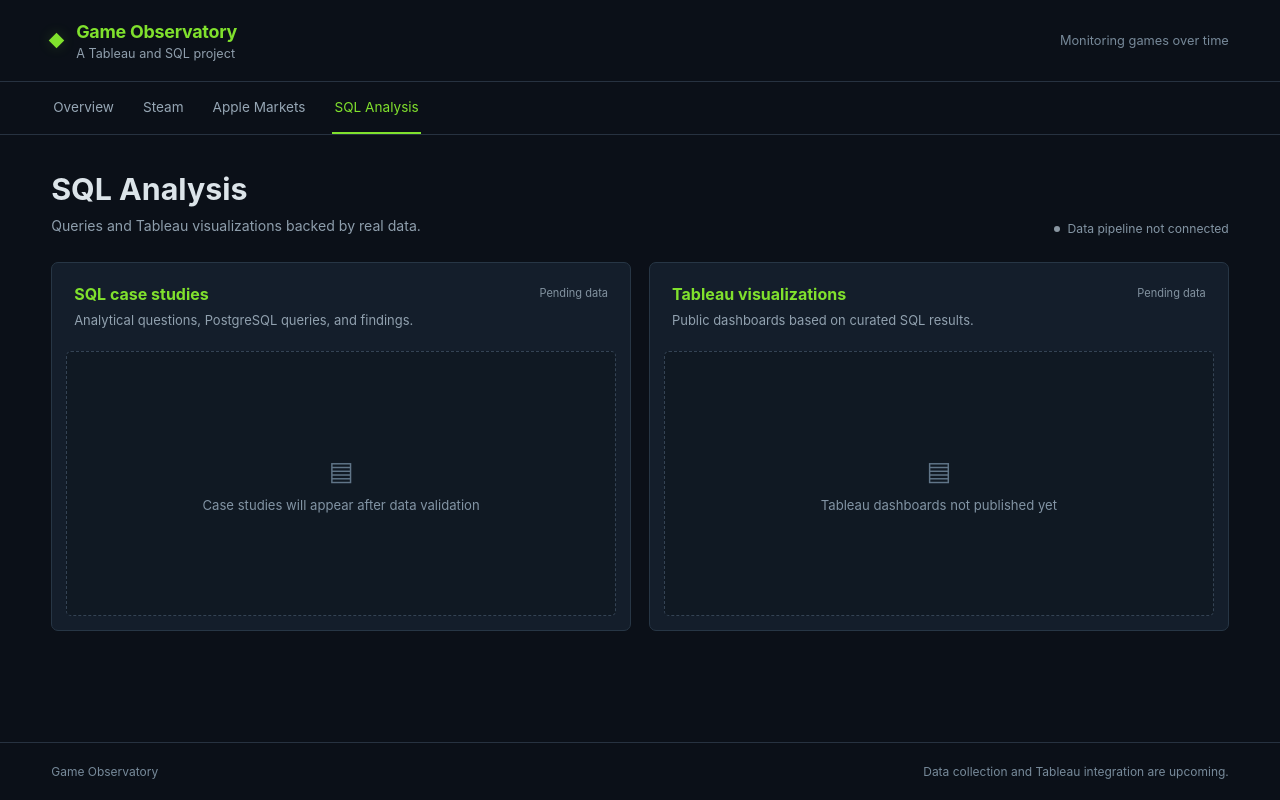
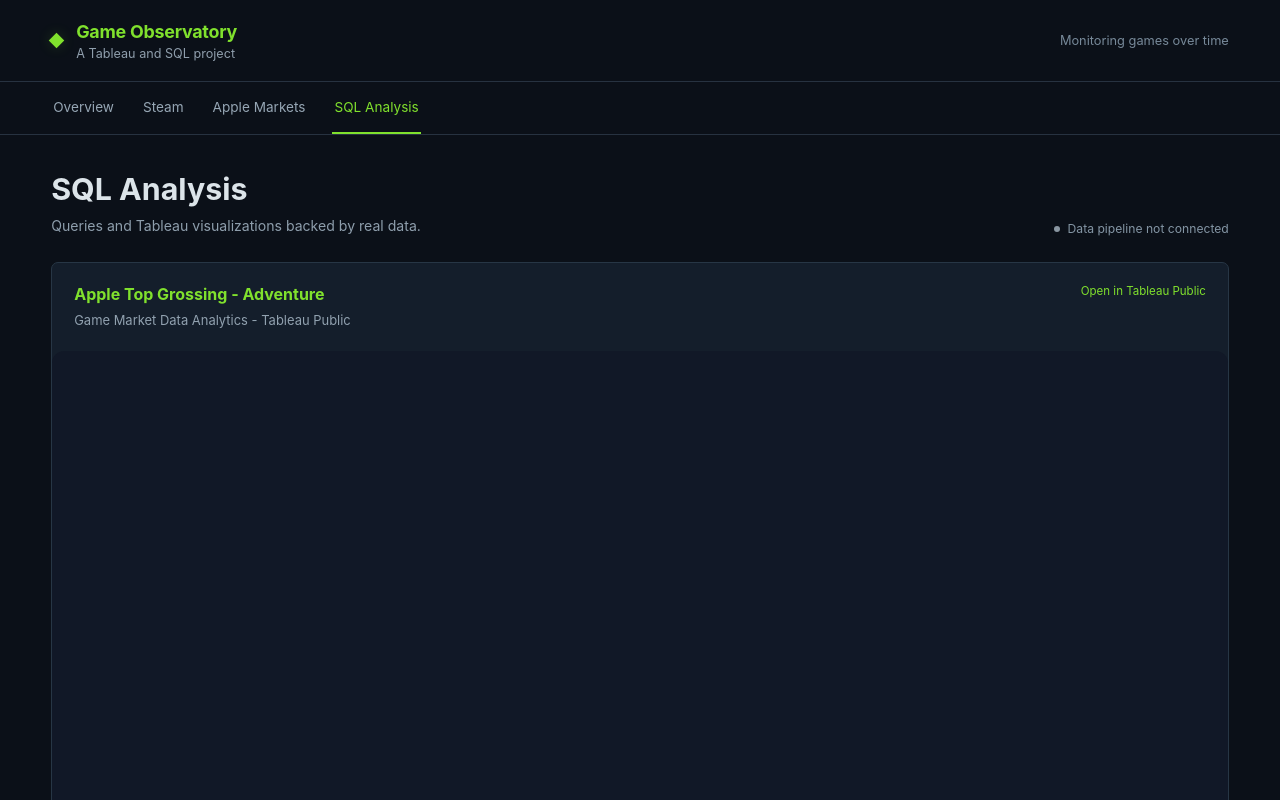
Before and after one commit to qatalyse/Game-Observatory, a React (Vite) app in the folder frontend/: page / in a window 1280 px wide. Both pictures are taken after a click on the button "SQL Analysis". Shown: the top 800 px of the page. Built offline with nearby package versions, Linux system fonts and the light colour scheme.

Commit message:
feat: embed Tableau Public dashboard in SQL Analysis

```diff
--- a/frontend/src/App.tsx
+++ b/frontend/src/App.tsx
@@ -23,6 +23,29 @@ function downloadCsv(name: string, rows: Ranking[]) {
   link.click(); link.remove(); URL.revokeObjectURL(url);
 }
 
+function TableauDashboard() {
+  return (
+    <section className="panel tableau-panel" aria-label="Tableau Public dashboard">
+      <div className="panel-heading">
+        <div>
+          <h2>Apple Top Grossing - Adventure</h2>
+          <p>Game Market Data Analytics - Tableau Public</p>
+        </div>
+        <a className="apple-store-link" href="https://public.tableau.com/views/GameMarketDataanalytics/Sheet1" target="_blank" rel="noreferrer">Open in Tableau Public</a>
+      </div>
+      <div style={{ background: "#111827", borderRadius: "12px", padding: "12px", overflow: "hidden" }}>
+        <iframe
+          title="Game Observatory - Apple Top Grossing Adventure Rankings"
+          src="https://public.tableau.com/views/GameMarketDataanalytics/Sheet1?:showVizHome=no&:embed=yes&:toolbar=yes"
+          loading="lazy"
+          allowFullScreen
+          style={{ display: "block", width: "100%", height: "min(78vh, 820px)", minHeight: "560px", border: 0, background: "#111827" }}
+        />
+      </div>
+      <p className="dev-note">Tableau controls and chart colors are managed by Tableau Public; the surrounding panel follows Game Observatory's dark theme.</p>
+    </section>
+  );
+}
 function AppleDevCollection() {
   const [token, setToken] = useState("");
   const [feedType, setFeedType] = useState("top-grossing");
@@ -190,7 +213,6 @@ const panels: Record<Section, PanelInfo[]> = {
   ],
   "SQL Analysis": [
     { title: "SQL case studies", description: "Analytical questions, PostgreSQL queries, and findings.", emptyLabel: "Case studies will appear after data validation" },
-    { title: "Tableau visualizations", description: "Public dashboards based on curated SQL results.", emptyLabel: "Tableau dashboards not published yet" },
   ],
 };
 
@@ -259,6 +281,7 @@ export default function App() {
         </div>
 
         {activeSection === "Apple Markets" && <AppleDevCollection />}
+        {activeSection === "SQL Analysis" && <TableauDashboard />}
 
         <div className="panel-grid">
           {panels[activeSection].map((panel) => (
```
